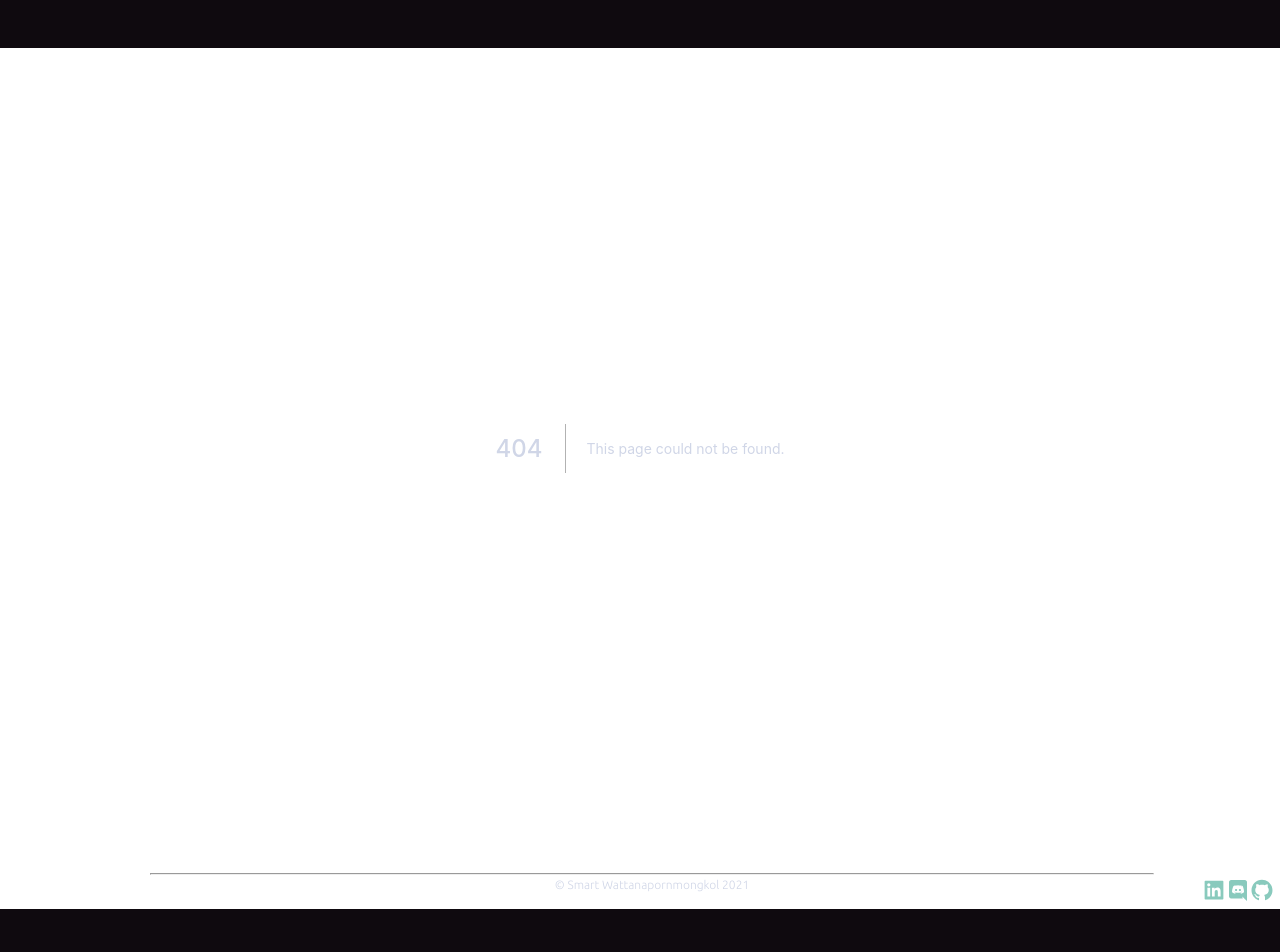
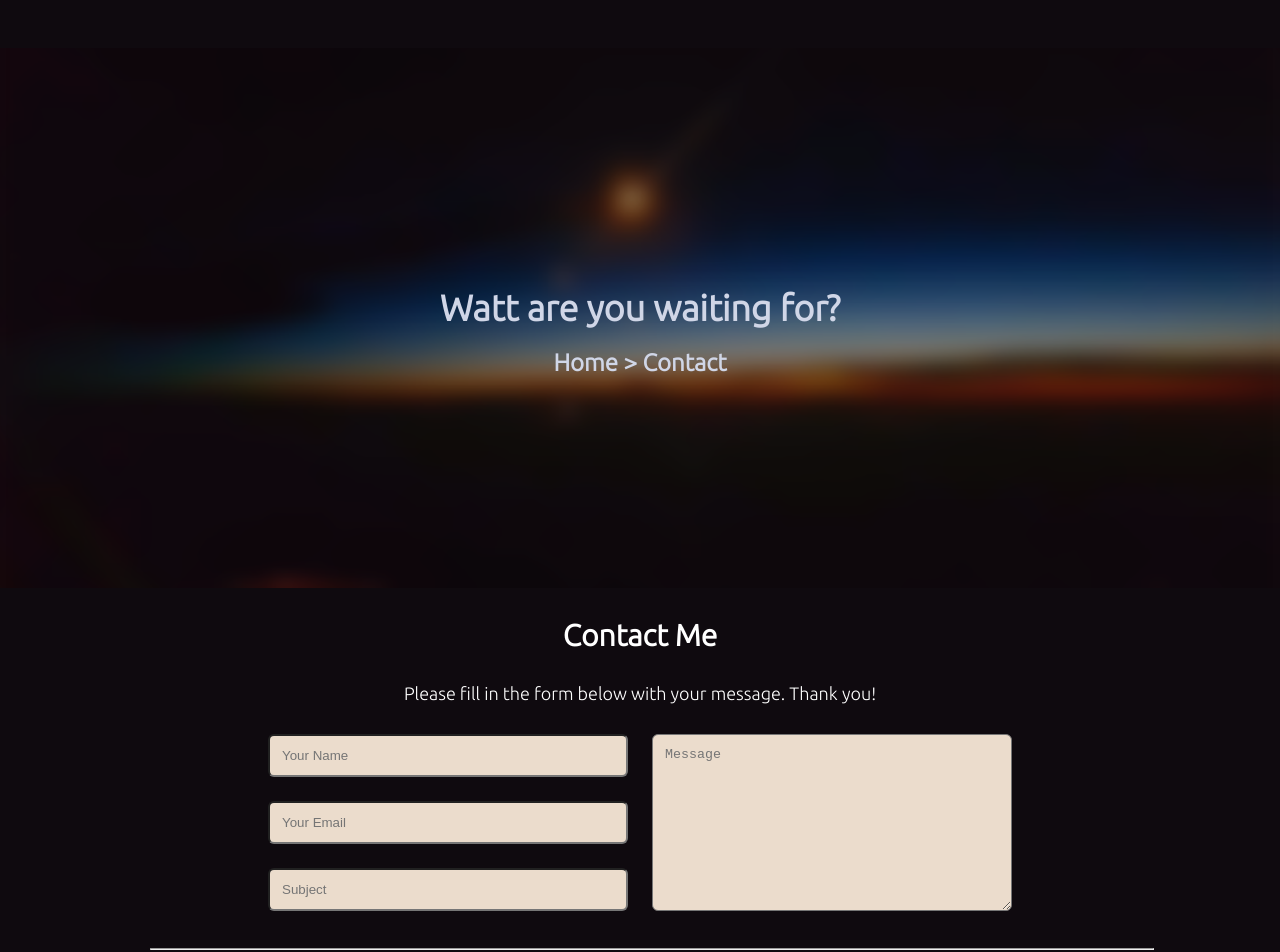
Before and after one commit to smartwhatt/SmartWatt, a Next.js app: page /contact in a window 1280 px wide. Before the commit this address had no page. Shown: the top 952 px of the page. Before the commit the page ends 909 px from the top, so only its background shows below. Built offline with nearby package versions, Linux system fonts and the light colour scheme.

Commit message:
finish styling contact page

```diff
--- /dev/null
+++ b/src/pages/contact.js
@@ -0,0 +1,33 @@
+import Head from 'next/head'
+import styles from '../../styles/modules/contact.module.scss'
+import dynamic from 'next/dynamic'
+import {useRouter} from 'next/router'
+
+
+
+const Title = dynamic(() => import('../components/title'))
+
+export default function Contact() {
+  const router = useRouter()
+
+  return (
+      <>
+      <Head>
+        <title>SmartWatt | Contact</title>
+      </Head>
+      <Title title="Watt are you waiting for?" path={router.asPath} />
+      <div>
+        <h3 className={styles["h3"]}>Contact Me</h3>
+        <p className={styles["contact-paragraph"]}>Please fill in the form below with your message. Thank you!</p>
+        <div>
+            <form className={styles["form-container"]}>
+                <input type="text" placeholder="Your Name" />
+                <input type="email" placeholder="Your Email" />
+                <input type="text" placeholder="Subject" />
+                <textarea cols="30" rows="5" className={styles["message"]} placeholder="Message" />
+            </form>
+        </div>
+      </div>
+      </>
+  )
+}
--- /dev/null
+++ b/styles/modules/contact.module.scss
@@ -0,0 +1,34 @@
+@use "../palette.scss" as p;
+
+.h3{
+    font-size: 2.5rem;
+    text-align: center;
+}
+
+.contact-paragraph{
+    text-align: center;
+    font-size: 1.5rem;
+}
+
+.form-container{
+    display: grid;
+    grid-template-columns: 1fr 1fr;
+    grid-template-rows: 1fr 1fr 1fr;
+    grid-template-areas: "name message" "email message" "subject message";
+    textarea, input{
+        margin: 1rem;
+        padding: 1rem;
+        border-radius: .5rem;
+        background-color: p.$background-primary-dark;
+    }
+    textarea:focus, input:focus{
+        outline: none;
+    }
+
+    width: 60vw;
+    margin: 0 auto;
+}
+
+.message {
+    grid-area: message;
+}
```
